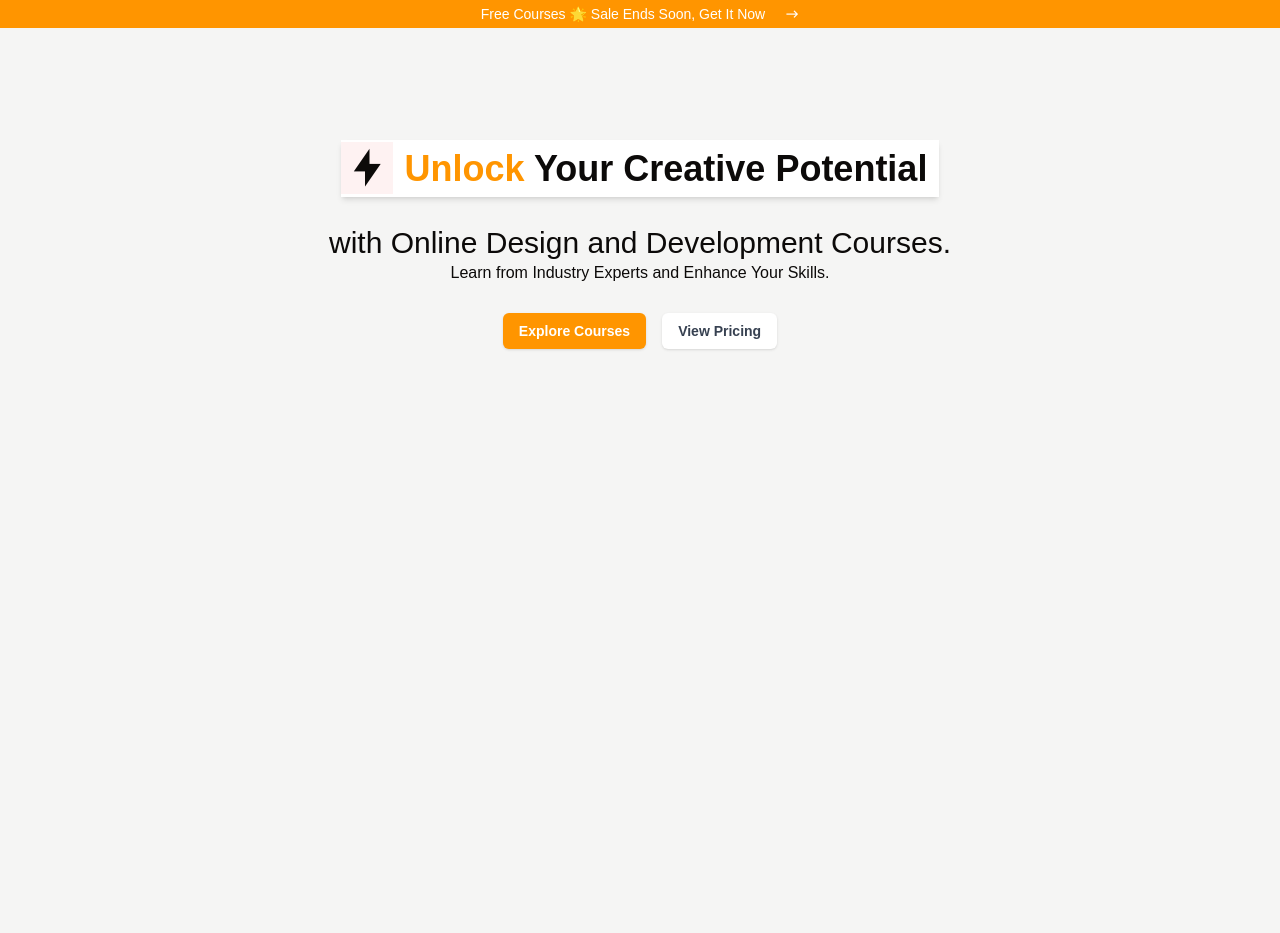
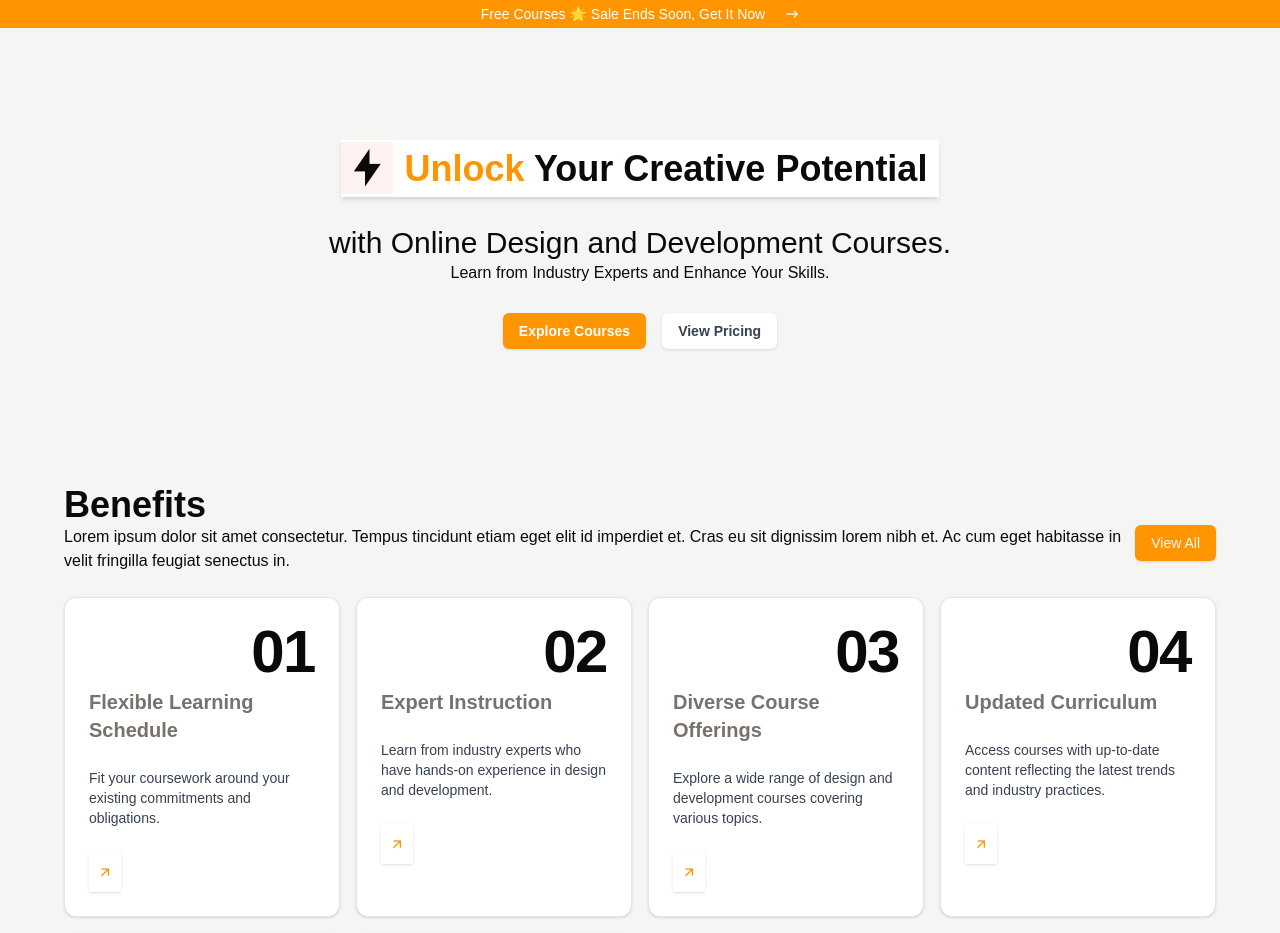
Before and after one commit to kasahun-welela/e-learning, a Next.js app: page / in a window 1280 px wide. Shown: the top 933 px of the page. Before the commit the page ends 800 px from the top, so only its background shows below. Built offline with nearby package versions, Linux system fonts and the light colour scheme.

Commit message:
display benefit card

```diff
--- a/app/page.tsx
+++ b/app/page.tsx
@@ -1,9 +1,24 @@
 import Hero from "@/components/Hero";
+import PathCard from "@/components/PathCard";
+import { Button } from "@/components/ui/button";
 
 export default function Home() {
   return (
-    <>
+    <div className="max-w-[90%] mx-auto">
       <Hero />
-    </>
+      <div className="py-6">
+        <h1 className="font-semibold text-3xl md:text-4xl">Benefits</h1>
+        <div className="flex justify-between">
+          <p className="text-sm md:text-base">
+            Lorem ipsum dolor sit amet consectetur. Tempus tincidunt etiam eget
+            elit id imperdiet et. Cras eu sit dignissim lorem nibh et. Ac cum
+            eget habitasse in velit fringilla feugiat senectus in.
+          </p>
+          <Button>View All</Button>
+        </div>
+      </div>
+
+      <PathCard />
+    </div>
   );
 }
--- /dev/null
+++ b/components/PathCard.tsx
@@ -0,0 +1,40 @@
+import {
+  Card,
+  CardContent,
+  CardDescription,
+  CardFooter,
+  CardHeader,
+  CardTitle,
+} from "@/components/ui/card";
+import dummyData from "@/dummyData";
+
+interface Path {
+  id: string;
+  title: string;
+  description: string;
+}
+
+export default function PathCard() {
+  return (
+    <>
+      <div className="grid grid-cols-1 md:grid-cols-2 lg:grid-cols-4 gap-4">
+        {dummyData.map((path: Path) => (
+          <Card className="max-w-md" key={path.id}>
+            <CardHeader className="md:text-6xl text-5xl">
+              <CardTitle className="text-end ">{path.id}</CardTitle>
+              <CardDescription className="font-semibold text-xl">
+                {path.title}
+              </CardDescription>
+            </CardHeader>
+            <CardContent>
+              <p className="text-sm text-gray-700">{path.description} </p>
+            </CardContent>
+            <CardFooter className="text-end">
+              <i className="ri-arrow-right-up-line shadow p-2 text-primary inline-block"></i>
+            </CardFooter>
+          </Card>
+        ))}
+      </div>
+    </>
+  );
+}
--- /dev/null
+++ b/components/ui/card.tsx
@@ -0,0 +1,76 @@
+import * as React from "react"
+
+import { cn } from "@/lib/utils"
+
+const Card = React.forwardRef<
+  HTMLDivElement,
+  React.HTMLAttributes<HTMLDivElement>
+>(({ className, ...props }, ref) => (
+  <div
+    ref={ref}
+    className={cn(
+      "rounded-xl border bg-card text-card-foreground shadow",
+      className
+    )}
+    {...props}
+  />
+))
+Card.displayName = "Card"
+
+const CardHeader = React.forwardRef<
+  HTMLDivElement,
+  React.HTMLAttributes<HTMLDivElement>
+>(({ className, ...props }, ref) => (
+  <div
+    ref={ref}
+    className={cn("flex flex-col space-y-1.5 p-6", className)}
+    {...props}
+  />
+))
+CardHeader.displayName = "CardHeader"
+
+const CardTitle = React.forwardRef<
+  HTMLDivElement,
+  React.HTMLAttributes<HTMLDivElement>
+>(({ className, ...props }, ref) => (
+  <div
+    ref={ref}
+    className={cn("font-semibold leading-none tracking-tight", className)}
+    {...props}
+  />
+))
+CardTitle.displayName = "CardTitle"
+
+const CardDescription = React.forwardRef<
+  HTMLDivElement,
+  React.HTMLAttributes<HTMLDivElement>
+>(({ className, ...props }, ref) => (
+  <div
+    ref={ref}
+    className={cn("text-sm text-muted-foreground", className)}
+    {...props}
+  />
+))
+CardDescription.displayName = "CardDescription"
+
+const CardContent = React.forwardRef<
+  HTMLDivElement,
+  React.HTMLAttributes<HTMLDivElement>
+>(({ className, ...props }, ref) => (
+  <div ref={ref} className={cn("p-6 pt-0", className)} {...props} />
+))
+CardContent.displayName = "CardContent"
+
+const CardFooter = React.forwardRef<
+  HTMLDivElement,
+  React.HTMLAttributes<HTMLDivElement>
+>(({ className, ...props }, ref) => (
+  <div
+    ref={ref}
+    className={cn("flex items-center p-6 pt-0", className)}
+    {...props}
+  />
+))
+CardFooter.displayName = "CardFooter"
+
+export { Card, CardHeader, CardFooter, CardTitle, CardDescription, CardContent }
--- /dev/null
+++ b/dummyData.js
@@ -0,0 +1,34 @@
+const  benefit =[
+    {
+        "id":"01",
+        "title":"Flexible Learning Schedule",
+        "description":"Fit your coursework around your existing commitments and obligations."
+    },
+     {
+        "id":"02",
+        "title":"Expert Instruction",
+        "description":"Learn from industry experts who have hands-on experience in design and development."
+    },
+     {
+        "id":"03",
+        "title":"Diverse Course Offerings",
+        "description":"Explore a wide range of design and development courses covering various topics."
+    },
+     {
+        "id":"04",
+        "title":"Updated Curriculum",
+        "description":"Access courses with up-to-date content reflecting the latest trends and industry practices."
+    },
+      {
+        "id":"05",
+        "title":"Practical Projects and Assignments",
+        "description":"Develop a portfolio showcasing your skills and abilities to potential employers."}
+        ,
+           {
+        "id":"05",
+        "title":"Interactive Learning Environment",
+        "description":"Collaborate with fellow learners, exchanging ideas and feedback to enhance your understanding."}
+
+
+]
+export default benefit;
```
